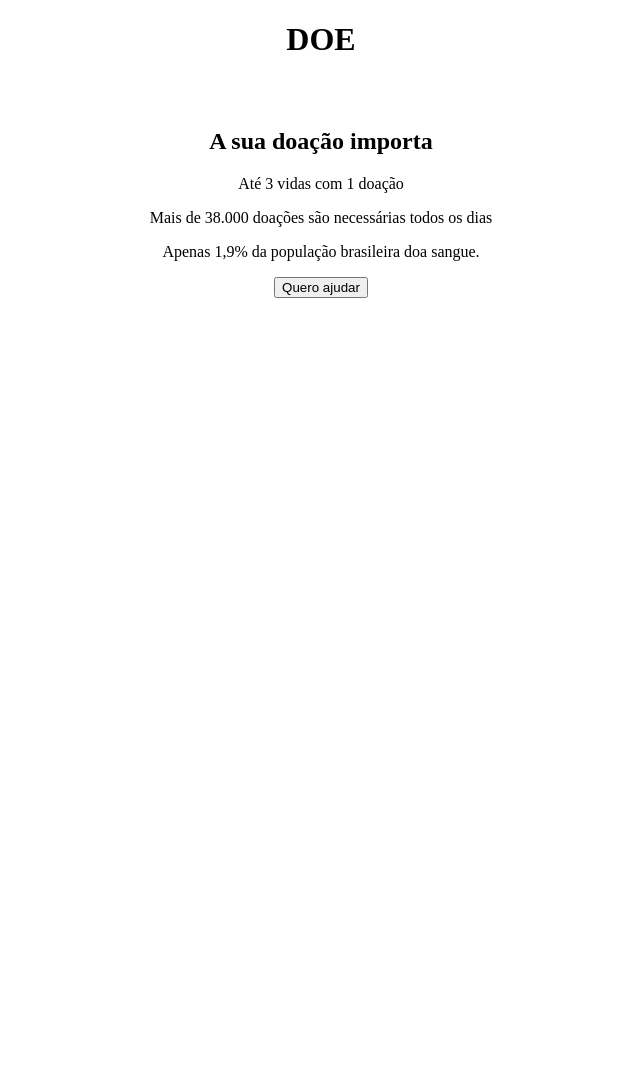
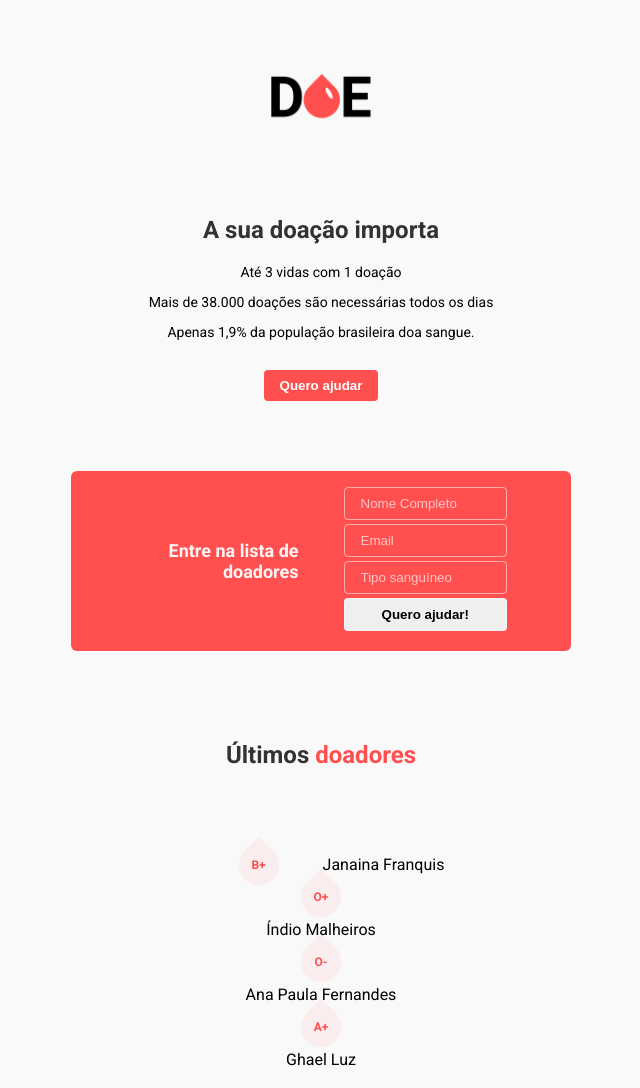
Before and after one commit to jfranquis/maratona-dev, a plain HTML site: page index.html in a window 1280 px wide. Shown: the top 1088 px of the page, without its empty margins (319-959 px from the left). Drawn offline with Linux system fonts and the light colour scheme.

Commit message:
estilização

```diff
--- a/index.html
+++ b/index.html
@@ -1,16 +1,20 @@
 <!DOCTYPE html>
 <html lang="en">
+
 <head>
   <meta charset="UTF-8" />
   <meta http-equiv="X-UA-Compatible" content="IE=edge" />
   <meta name="viewport" content="width=device-width, initial-scale=1.0" />
   <link rel="stylesheet" href="style.css">
+  <link rel="preconnect" href="https://fonts.googleapis.com">
+  <link rel="preconnect" href="https://fonts.gstatic.com" crossorigin>
+  <link href="https://fonts.googleapis.com/css2?family=Roboto:wght@400;700&display=swap" rel="stylesheet">
   <title>Doe sangue! Doe vida!</title>
 </head>
 
 <body>
   <header>
-      <h1>DOE</h1>
+    <img class="logo" src="./img/logo.png" alt="Doe">
     <h2>A sua doação importa</h2>
     <p>Até 3 vidas com 1 doação</p>
     <p>Mais de 38.000 doações são necessárias todos os dias</p>
@@ -21,23 +25,11 @@
   <section class="form">
     <h2>Entre na lista de doadores</h2>
     <form action="#">
-            <input
-            type="text"
-            name="name"
-            placeholder="Nome Completo"
-            >
+      <input type="text" name="name" placeholder="Nome Completo">
 
-            <input
-            type="text"
-            name="name"
-            placeholder="Email"
-            >
+      <input type="text" name="name" placeholder="Email">
 
-            <input
-            type="text"
-            name="name"
-            placeholder="Tipo sanguíneo"
-            >
+      <input type="text" name="name" placeholder="Tipo sanguíneo">
       <button>Quero ajudar!</button>
     </form>
 
@@ -45,27 +37,32 @@
 
   <main>
 
-      <h2>Últimos doadores</h2>
+    <h2>Últimos <span>doadores</span></h2>
 
-      <section class="doadores">
+    <div class="doadores">
       <div class="doador"></div>
-        <div class="sangue">AB+</div>
+      <div class="sangue">B+</div>
       <p>Janaina Franquis</p>
+    </div>
 
     <div class="doador"></div>
     <div class="sangue">O+</div>
     <p>Índio Malheiros</p>
-
+    </div>
     <div class="doador"></div>
     <div class="sangue">O-</div>
     <p>Ana Paula Fernandes</p>
-
+    </div>
     <div class="doador"></div>
     <div class="sangue">A+</div>
     <p>Ghael Luz</p>
+    </div>
     </section>
   </main>
 
   <footer>Com ❤️ Janaina Franquis</footer>
+
+  <script src="script.js"></script>
 </body>
+
 </html>
--- a/style.css
+++ b/style.css
@@ -1,87 +1,142 @@
-/*Alinhamentos, espaçamentos, larguras e alturas*/
+* {
+  box-sizing: border-box;
+}
 
-
-/*Global - elementos principais*/
-
-html,
-body {
+html, body {
   margin: 0;
 }
 
 body {
   display: flex;
   flex-direction: column;
-
   height: 100vh;
+  font-family: 'Roboto', sans-serif;
+  background-color: #f9f9f9;
 }
 
-/*titulos*/
-header h1,
-main h2 {
+h1, h2 {
+  color: #000000cc;
+}
+
+header, main, footer {
+  text-align: center;
+}
+
+header, h1, main h2 {
   margin-bottom: 70px;
 }
 
- /*estrutura*/
-
-header,
-main,
-footer {
-  text-align: center;
+main h2 span {
+  color: #ff4f4f;
 }
 
-section.doadores {
-  display: grid;
-  grid-template-columns: 1fr 1fr 1fr 1fr;
+.form h2 {
+  text-align: right;
+  color: #ffffffee;
+  font-size: 18px;
 }
 
-
-
-header,
-.section.form,
-main {
-  /*espaçamentos com margem*/
-  margin: 0 auto 70% auto;
-
-  /*limites dos elementos na página*/
+header, .form, main {
+  margin: 0 auto 70px;
   width: 90%;
   max-width: 500px;
 }
 
-
-/*Form*/
-section.form {
-  display: grid;
-  grid-template-columns: 1fr 1fr;
+header button {
+  margin-top: 16px;
+  padding: 8px 16px;
+  border-radius: 4px;
+  border: none;
+  background-color: #ff4f4f;
+  color: white;
+  font-weight: bold;
 }
 
-form input,
-form button{
-    width: 100%;
+.logo {
+  width: 120px;
+  margin: 70px 0;
+}
 
-
-    margin-bottom: 4px;
-
-    box-sizing: border-box;
-
-    padding-top: 8px;
-    padding-bottom: 8px;
-    padding-left: 16px;
-    padding-right: 16px;
-
+header p {
+  font-size: 14px;
 }
 
 section.form {
   display: grid;
   grid-template-columns: 1fr 1fr;
+  grid-gap: 45px;
+  align-items: center;
+  background-color: #ff4f4f;
+  padding: 16px 64px;
+  border-radius: 6px;
 }
 
-/*Main*/
+form input,
+form button {
+  width: 100%;
+  margin-bottom: 4px;
+  padding: 8px 16px;
+  border-radius: 4px;
+  border: 1px #ffffff88 solid;
+}
 
-main.doador {
+form input {
+  background-color: transparent;
+}
+
+form input::placeholder {
+  color: #ffffffaa;
+}
+
+form button {
+  font-weight: bold;
+}
+
+main .doadores {
   display: grid;
   grid-template-columns: 1fr 1fr 1fr 1fr;
 }
 
+.sangue {
+  color: #ff4f4f;
+  font-weight: bold;
+  font-size: 12px;
+  display: flex;
+  align-items: center;
+  justify-content: center;
+  position: relative;
+}
+
+.sangue::before {
+  content: "";
+  background-color: #ff4f4f11;
+  width: 40px;
+  height: 40px;
+  position: absolute;
+  border-radius: 50%;
+  border-top-right-radius: 0;
+  transform: rotate(-45deg);
+}
+
+.doador p {
+  margin-top: 24px;
+  margin-bottom: 64px;
+  font-size: 14px;
+}
+
 footer {
   margin-top: auto;
+  padding: 16px;
+  border: 1px solid #eee;
 }
+
+section.form {
+  transition: all 300ms;
+}
+
+section.form.hide {
+  opacity: 0;
+  visibility: hidden;
+  height: 0;
+  margin-top: -70px;
+}
```
Also changed, not shown: img/logo.png (added), script.js (added). Lines whose indentation alone changed are shown as unchanged.
